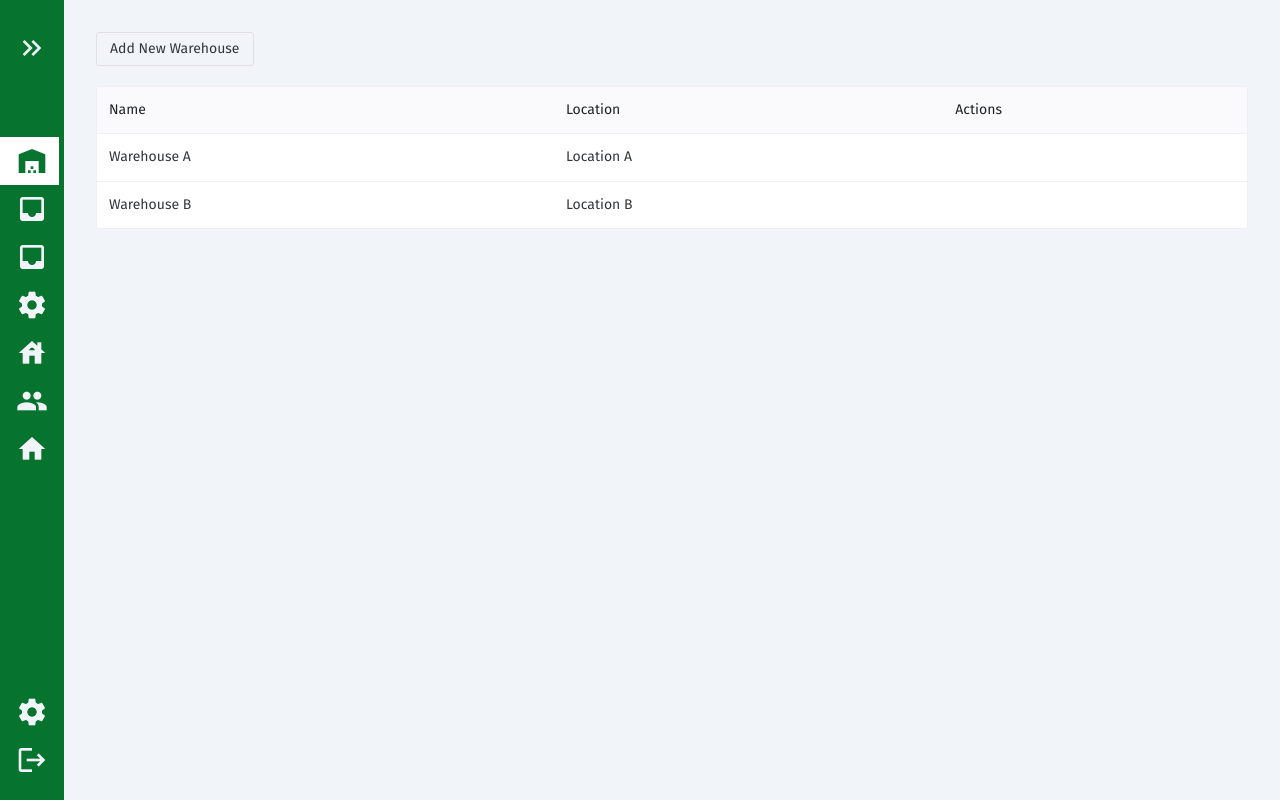
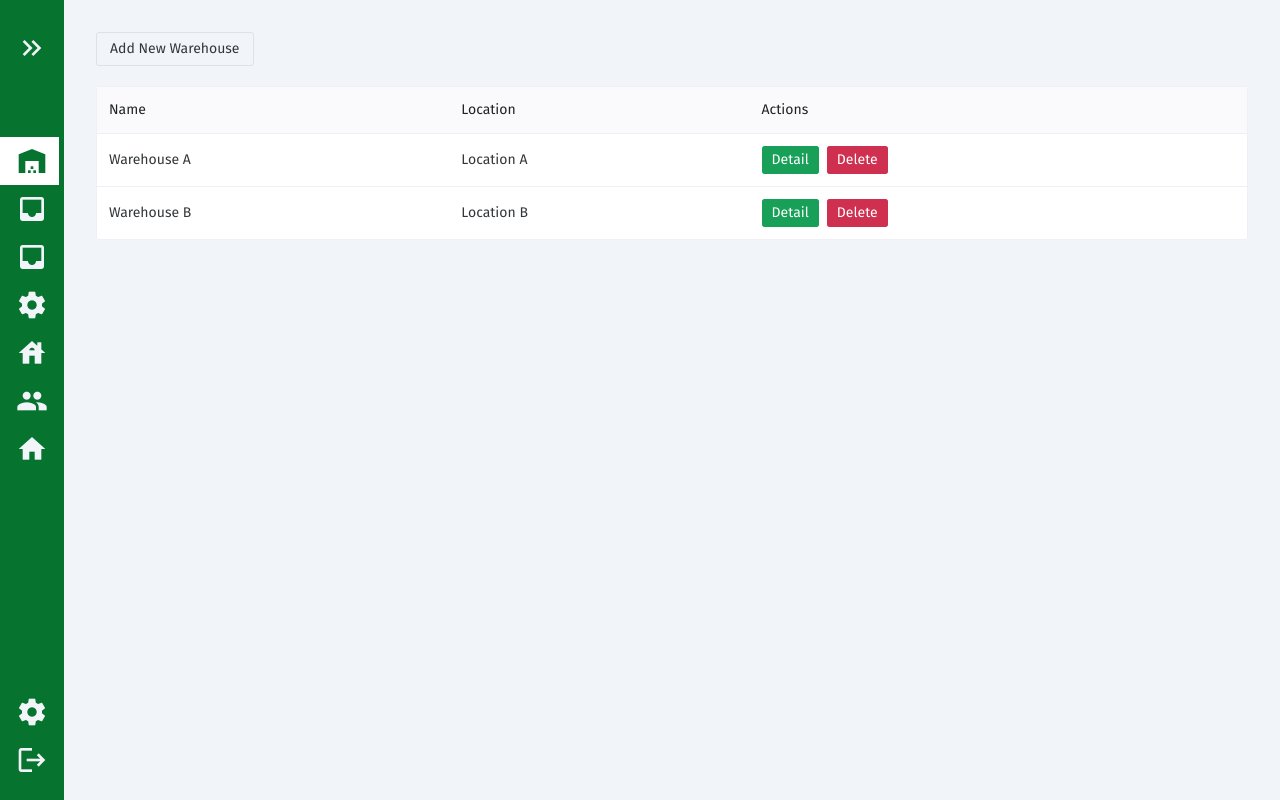
Before and after one commit to DarthMaul23/skladyweb, a Vue app: page / in a window 1280 px wide. Built offline with nearby package versions, Linux system fonts and the light colour scheme; sample sign-in values are in the browser's storage.

Commit message:
buttons to go to warehouse detail

```diff
--- a/src/views/Warehouses.vue
+++ b/src/views/Warehouses.vue
@@ -1,6 +1,6 @@
 <template>
   <main id="warehouses-page">
-    <div class="actions">
+    <div class="actions" v-if="!showDetails">
       <n-button @click="showModal = true">Add New Warehouse</n-button>
     </div>
     <div v-if="!showDetails">
@@ -24,7 +24,6 @@
       <h2>{{ selectedWarehouse.name }} - Details</h2>
       <!-- Additional warehouse details and item management here -->
     </div>
-
     <!-- Custom Modal for Adding New Warehouse -->
     <CustomModal
       :show="showModal"
@@ -63,10 +62,10 @@
     </CustomModal>
   </main>
 </template>
-
 <script>
 import CustomModal from "../components/CustomModal.vue";
-import { ref } from "vue";
+import { ref, computed, h } from "vue";
+import { NButton } from "naive-ui";
 
 export default {
   components: { CustomModal },
@@ -84,7 +83,33 @@ export default {
       { title: "Name", key: "name" },
       { title: "Location", key: "location" },
       // Ensure 'action' matches the slot name in the template
-      { title: "Actions", key: "action", render: (row) => {} },
+      {
+        title: "Actions",
+        key: "action",
+        render: (row, index) => {
+          return h("div", [
+            h(
+              NButton,
+              {
+                onClick: () => showWarehouseDetails(row),
+                size: "small",
+                type: "success",
+              },
+              "Detail"
+            ),
+            h(
+              NButton,
+              {
+                onClick: () => deleteCategory(row.id),
+                size: "small",
+                style: "margin-left: 8px;",
+                type: "error",
+              },
+              "Delete"
+            ),
+          ]);
+        },
+      },
     ];
 
     const showDetails = ref(false);
@@ -131,6 +156,7 @@ export default {
     };
 
     const showWarehouseDetails = (warehouse) => {
+      console.log(warehouse);
       selectedWarehouse.value = warehouse;
       showDetails.value = true;
     };
```
